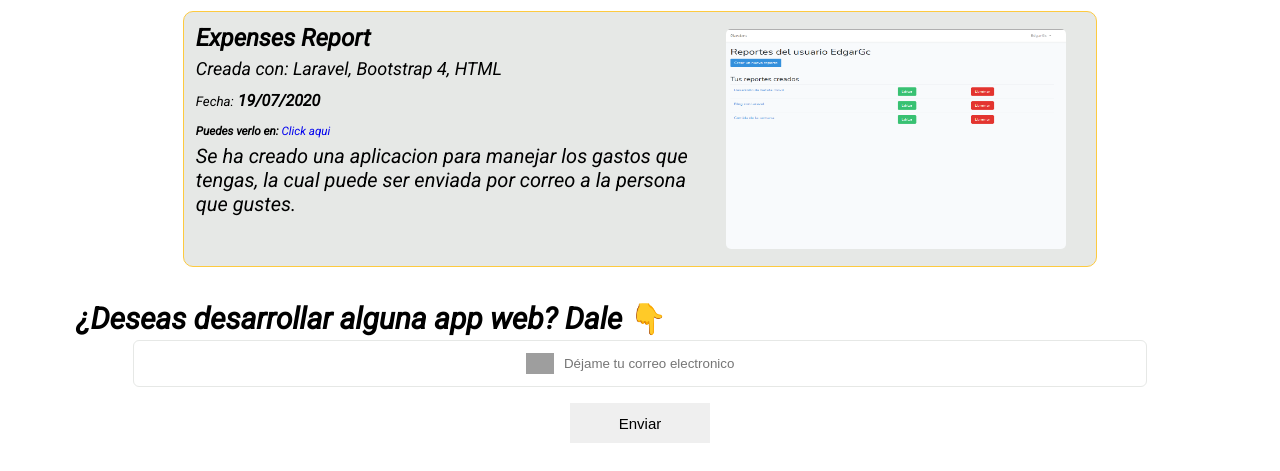
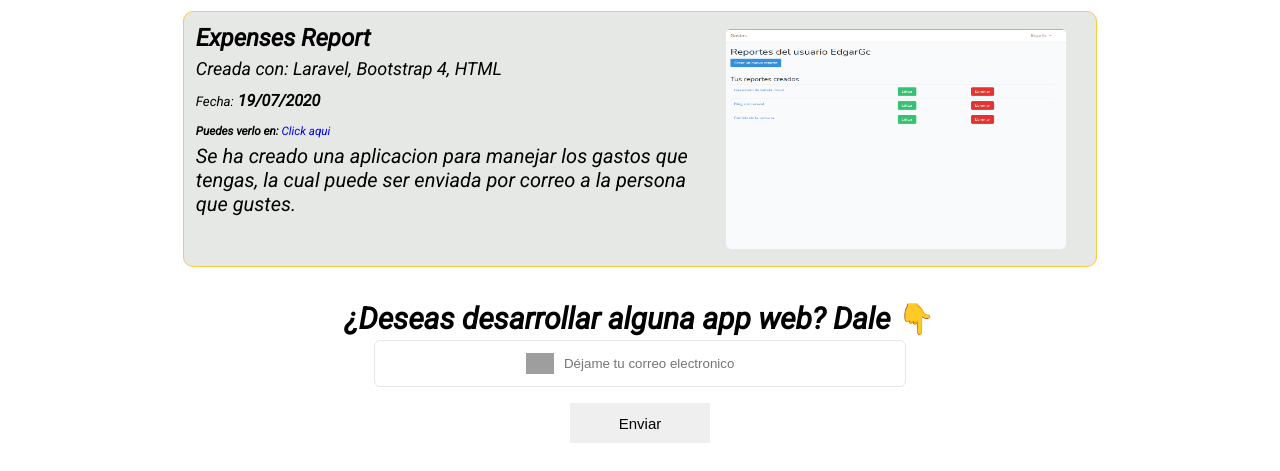
Before and after one commit to EdgarGc026/portfolio-v1, a plain HTML site: page index.html in a window 1280 px wide. Shown: the part 1239-1710 px from the top of the page. Drawn offline with Linux system fonts and the light colour scheme; grey boxes are pictures that could not be loaded.

Commit message:
Se ha corregido los estilos de la seccion del formulario y sus hijos.

```diff
--- a/css/style.css
+++ b/css/style.css
@@ -234,6 +234,9 @@ main .contact-section {
 main .form-container {
   width: 90%;
   margin: 0 auto;
+  display: flex;
+  justify-content: center;
+  align-items: center;
   margin-bottom: 1.4rem;
 }
 
--- a/index.html
+++ b/index.html
@@ -185,7 +185,7 @@
         <!-- Creacion de un formulario -->
         <section id="contact" class="contact-section">
           <div class="form-container">
-            <form action="#" method="POST" class="form-main">
+            <form action="#" class="form-main">
               <h2>¿Deseas desarrollar alguna app web? Dale 👇</h2>
               <div class="input-form">
                 <span class="input-email-icon"></span>
```
